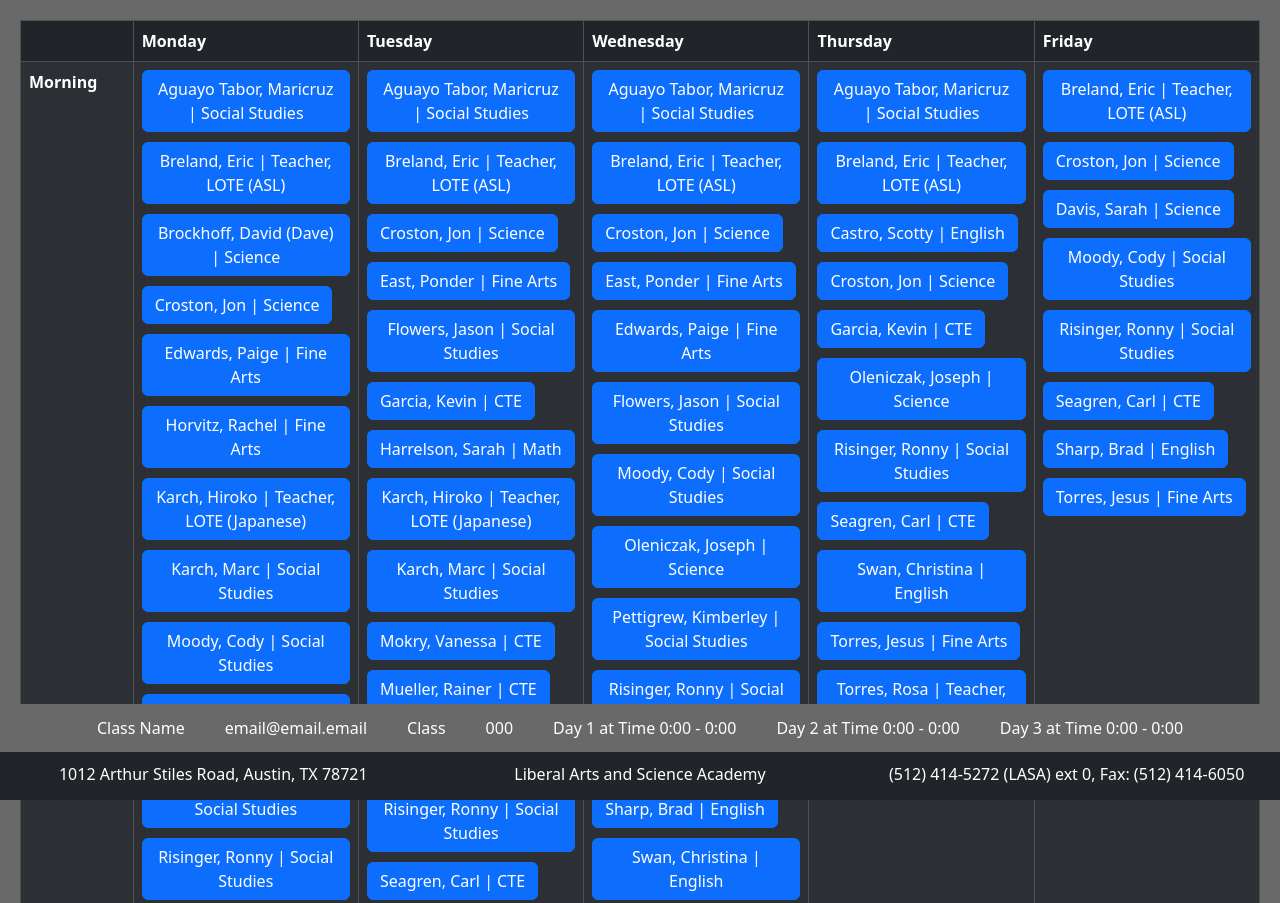
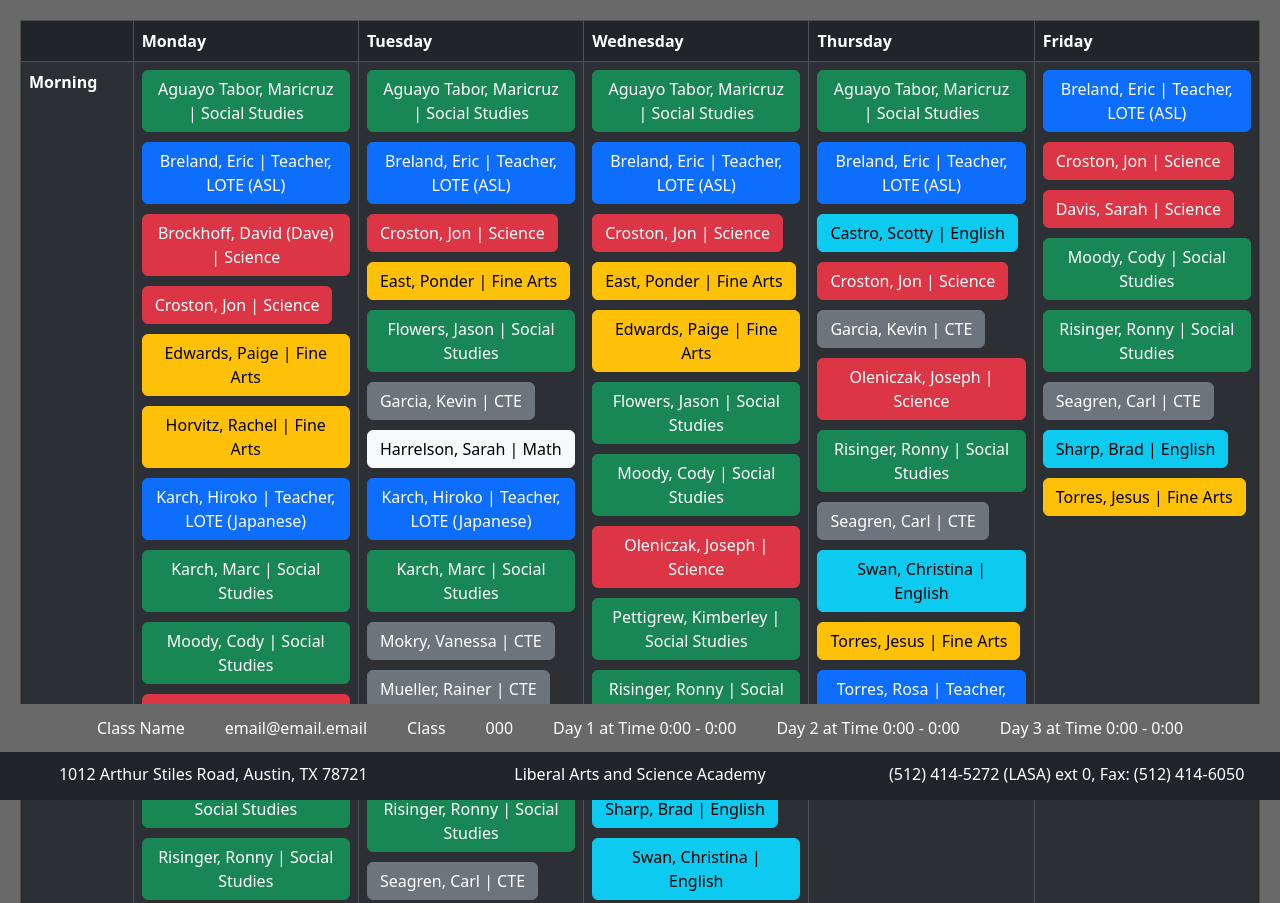
Before and after one commit to GideonWitchel/lasa-office-hours, a plain HTML site: page website/index.html in a window 1280 px wide. Shown: the top 903 px of the page. Drawn offline with nearby package versions, Linux system fonts and the light colour scheme.

Commit message:
Class colors

```diff
--- a/website/index.js
+++ b/website/index.js
@@ -56,7 +56,34 @@ function populateButton(day, time, classNum) {
     let newElement = document.createElement("button")
     newElement.type = "button"
     newElement.classList.add("btn")
-    newElement.classList.add("btn-primary")
+    switch(classes[classNum][2]){
+        case "Social Studies":
+            newElement.classList.add("btn-success")
+            break
+        case "Fine Arts":
+            newElement.classList.add("btn-warning")
+            break
+        case "English":
+            newElement.classList.add("btn-info")
+            break
+        case "Science":
+            newElement.classList.add("btn-danger")
+            break
+        case "CTE":
+            newElement.classList.add("btn-secondary")
+            break
+        case "Math":
+            newElement.classList.add("btn-light")
+            break
+        default:
+            if(classes[classNum][2].includes("LOTE")){
+                newElement.classList.add("btn-primary")
+            }
+            else {
+                newElement.classList.add("btn-link")
+            }
+            break
+    }
     newElement.classList.add("class-"+classNum)
     newElement.innerText = buttonData
     newElement.addEventListener("click", function() {
```
Also changed, not shown: website/index.html (+0 -5 lines).
